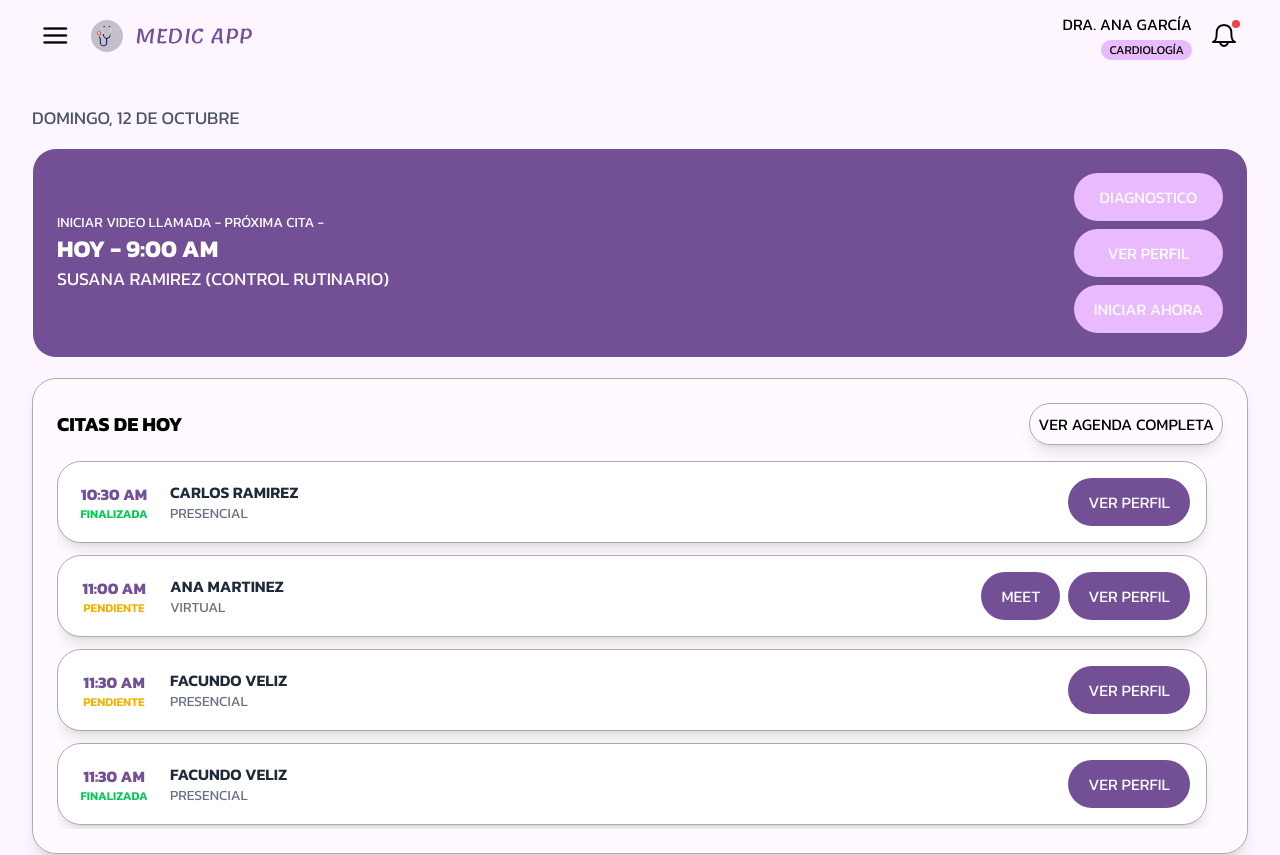
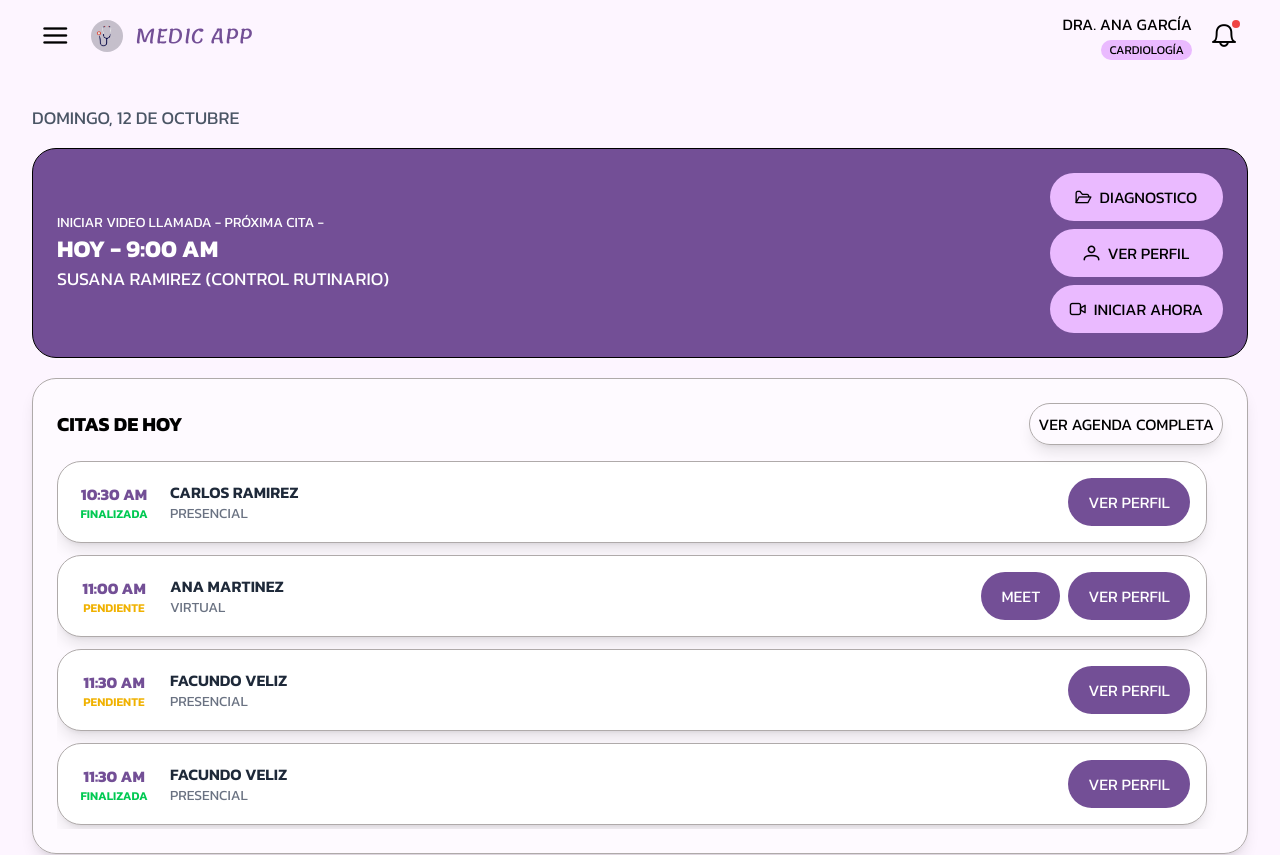
Before and after one commit to G20-NoCountry/g20-HealthTech, a React (Vite) app in the folder frontend/: page /dasboardMedico in a window 1280 px wide. Shown: the top 855 px of the page. Built offline with nearby package versions, Linux system fonts and the light colour scheme; a web font is replaced by a local one.

Commit message:
feat:Añade funcionalidad a los botones de proxima cita

```diff
--- a/frontend/src/components/DasboardMedico/NextAppointmentCard.tsx
+++ b/frontend/src/components/DasboardMedico/NextAppointmentCard.tsx
@@ -1,28 +1,63 @@
+import { useNavigate } from "react-router";
 import { nextAppointment } from "./mockDoctorData";
 
+// Definimos la "forma" de los datos que espera este componente
 interface NextAppointment {
   patientName: string;
   reason: string;
   time: string;
   isToday: boolean;
+  meetLink?: string; // Opcional: un link para la videollamada
+  patientId?: string; // Opcional: un ID para ir al perfil
 }
 
 interface NextAppointmentCardProps {
   appointment: NextAppointment;
 }
 
-export const NextAppointmentCard = ({ }: NextAppointmentCardProps) => {
+export const NextAppointmentCard = ({ appointment }: NextAppointmentCardProps) => {
+  // 2. Usamos el hook de navegación
+  const navigate = useNavigate();
+
+  // --- FUNCIONES PARA LOS BOTONES ---
+
+
+  // Botón "Ver Perfil"
+  const handleVerPerfil = () => {
+    // Navegamos a la ruta del perfil del paciente.
+    // El ID del paciente vendría en los datos del turno.
+    if (appointment.patientId) {
+      navigate(`/pacientes/${appointment.patientId}`);
+    } else {
+      alert('ID del paciente no encontrado.');
+    }
+  };
   return (
-    <div className="bg-[#734F96] text-white p-6 rounded-3xl border   flex flex-col md:flex-row justify-between items-center ">
-              <div className="mb-4 md:mb-0">
+    <div className="bg-[#734F96]  p-6 rounded-3xl border   flex flex-col md:flex-row justify-between items-center ">
+              <div className="mb-4 md:mb-0 text-white">
                 <p className="text-sm uppercase">Iniciar Video Llamada - Próxima Cita -</p>
                 <p className="text-2xl font-bold">Hoy - {nextAppointment.time}</p>
                 <p className="text-lg">{nextAppointment.patientName} ({nextAppointment.reason})</p>
               </div>
               <div className="flex flex-col gap-2 w-full md:w-auto">
-                <button className=' bg-[#EABAFF]  rounded-full px-5 py-3 inline-block'>DIAGNOSTICO</button>
-                <button className='bg-[#EABAFF]  rounded-full px-5 py-3 inline-block'>VER PERFIL</button>
-                <button className='bg-[#EABAFF]  rounded-full px-5 py-3 inline-block'>INICIAR AHORA</button>
+                <button className='bg-[#EABAFF] flex items-center justify-center gap-2  rounded-full px-5 py-3 hover:bg-gray-200 transition-colors'>
+                    <i className="pi pi-folder-open "></i>
+                    <span>DIAGNOSTICO</span>
+                </button>
+                 <button
+                 onClick={handleVerPerfil}
+                 className='bg-[#EABAFF] flex items-center justify-center gap-2  rounded-full px-5 py-3 hover:bg-gray-200 transition-colors'>
+                <i className="pi pi-user "></i>
+                     <span>VER PERFIL</span>
+                </button>
+                    <a
+                        href={appointment.meetLink || "https://meet.google.com/landing"}
+                         target="_blank"
+                         rel="noopener noreferrer"
+                        className='bg-[#EABAFF] flex items-center justify-center gap-2  rounded-full px-5 py-3 hover:bg-gray-200 transition-colors'>
+                         <i className="pi pi-video"></i>
+                     <span>INICIAR AHORA</span>
+                </a>
             </div>
             </div>
   );
```
